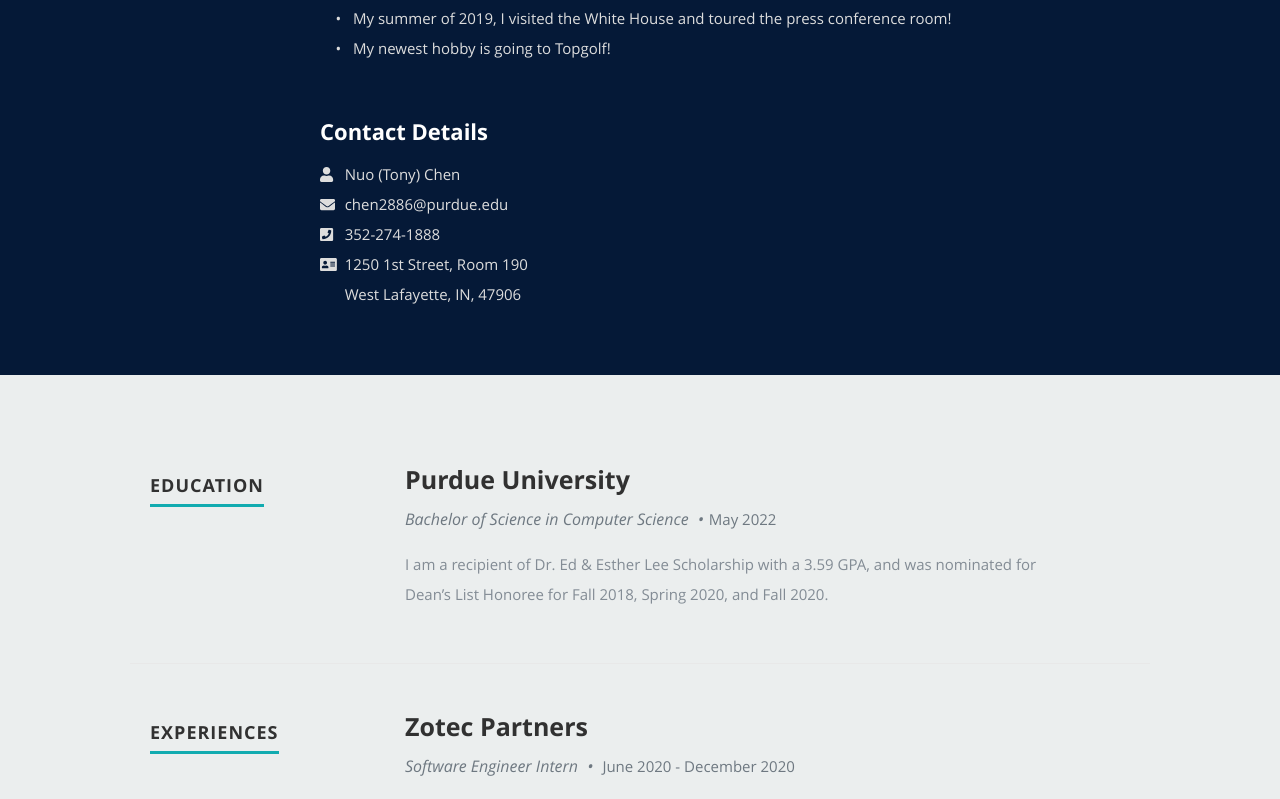
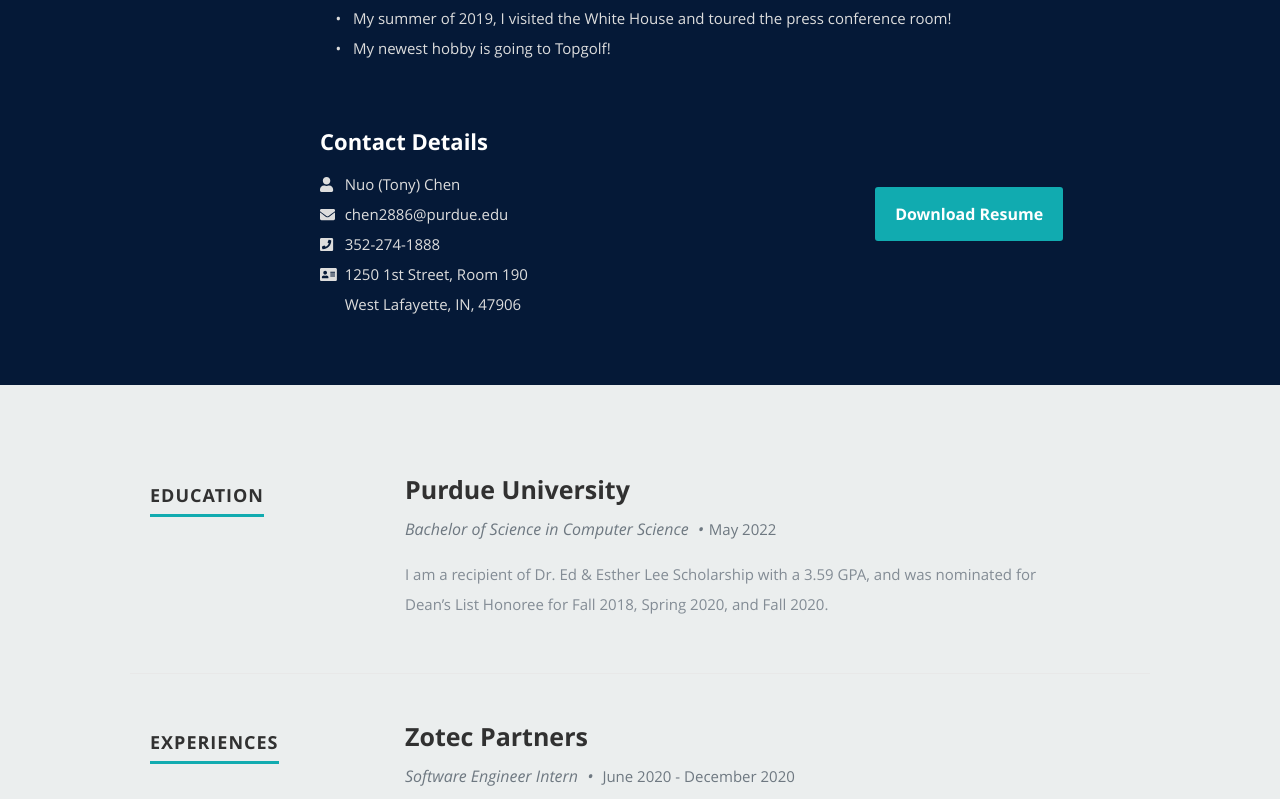
Before and after one commit to Chen2886/Old-portfolio, a React (Create React App) app: page / in a window 1280 px wide. Shown: the part 1241-2040 px from the top of the page. Built offline with nearby package versions, Linux system fonts and the light colour scheme.

Commit message:
Added download resume link

```diff
--- a/package.json
+++ b/package.json
@@ -15,6 +15,7 @@
     "react": "^16.2.0",
     "react-dom": "^16.2.0",
     "react-ga": "^2.3.5",
+    "react-router-dom": "^5.2.0",
     "react-scripts": "1.0.17"
   },
   "scripts": {
--- a/src/App.js
+++ b/src/App.js
@@ -54,4 +54,5 @@
   }
 }
 
+
 export default App;
--- a/src/Components/About.js
+++ b/src/Components/About.js
@@ -1,5 +1,7 @@
 import React, { Component } from 'react';
 import { FontAwesomeIcon } from '@fortawesome/react-fontawesome';
+import Grid from '@material-ui/core/Grid';
+import Hidden from '@material-ui/core/Hidden';
 
 class About extends Component {
   render() {
@@ -16,6 +18,10 @@
       // var resumeDownload = this.props.data.resumedownload;
     }
 
+    var downloadClicked = () => {
+      window.open('https://drive.google.com/file/d/1fP7SWXoDnHaW9WkoYq4jcK8r7EbTBCnz/view?usp=sharing', '_blank');
+    };
+
     return (
       <section id='about'>
         <div className='row'>
@@ -24,7 +30,6 @@
           </div>
           <div className='ten columns main-col'>
             <h2>About Me</h2>
-
             <p>
               I'm currently a full time student at Purdue University studying Computer Science with a concentration in Software Engineering. I
               specialize in front-end, mobile and iOS development and would love to work for a Formula 1 team or a car manufacturer one day. My
@@ -50,10 +55,18 @@
                 <li>&nbsp;&nbsp;&nbsp;&nbsp;&bull;&nbsp;&nbsp;&nbsp;My newest hobby is going to Topgolf!</li>
               </ul>
             </p>
-            <br/>
+            <br />
+            <Grid container justify='center' alignItems='center' style={{ marginTop: '1rem' }}>
+              <Grid item xs={12} sm={8}>
+                <table className='columns'>
+                  <tbody>
+                    <tr>
+                      <th colSpan='3'>
+                        <div style={{ float: 'left' }}>
                           <h2>Contact Details</h2>
-            <table>
-              <tbody>
+                        </div>
+                      </th>
+                    </tr>
                     <tr>
                       <td className='white'>
                         <FontAwesomeIcon icon='user' />
@@ -88,6 +101,18 @@
                     </tr>
                   </tbody>
                 </table>
+              </Grid>
+              <Hidden smUp xs={12}>
+                <div style={{ marginTop: '0.1rem' }}>&nbsp;</div>
+              </Hidden>
+              <Grid item xs={12} sm={4}>
+                <div style={{ display: 'flex', justifyContent: 'center', alignItems: 'center' }}>
+                  <button className='send' onClick={downloadClicked}>
+                    Download Resume
+                  </button>
+                </div>
+              </Grid>
+            </Grid>
           </div>
         </div>
       </section>
--- a/src/Components/Contact.js
+++ b/src/Components/Contact.js
@@ -3,6 +3,7 @@
 import emailjs from 'emailjs-com';
 import { FontAwesomeIcon } from '@fortawesome/react-fontawesome';
 import Grid from '@material-ui/core/Grid';
+import Hidden from '@material-ui/core/Hidden';
 
 export default function Contact(props) {
   const [formName, setName] = useState('');
@@ -124,11 +125,16 @@
               <textarea cols='50' rows='15' id='contactMessage' name='contactMessage' value={formMessage} onChange={handleChange}></textarea>
             </div>
 
-            <Grid container justify='center'>
-              <Grid item xs={4}>
-                <button className='send' onClick={submitClicked}>
-                  Submit
-                </button>
+            <Grid container justify='center' alignItems='center'>
+              <Hidden smUp xs={12}>
+                <div style={{ marginTop: '0.1rem' }}>&nbsp;</div>
+              </Hidden>
+              <Grid item xs={12}>
+                <div style={{ display: 'flex', justifyContent: 'center', alignItems: 'center' }}>
+                  <button className='send' onClick={submitClicked}>
+                    Submit
+                  </button>
+                </div>
               </Grid>
             </Grid>
           </fieldset>
```
Also changed, not shown: 1 other file (tests, documents, lock files or other folders). Lines whose indentation alone changed are shown as unchanged.
